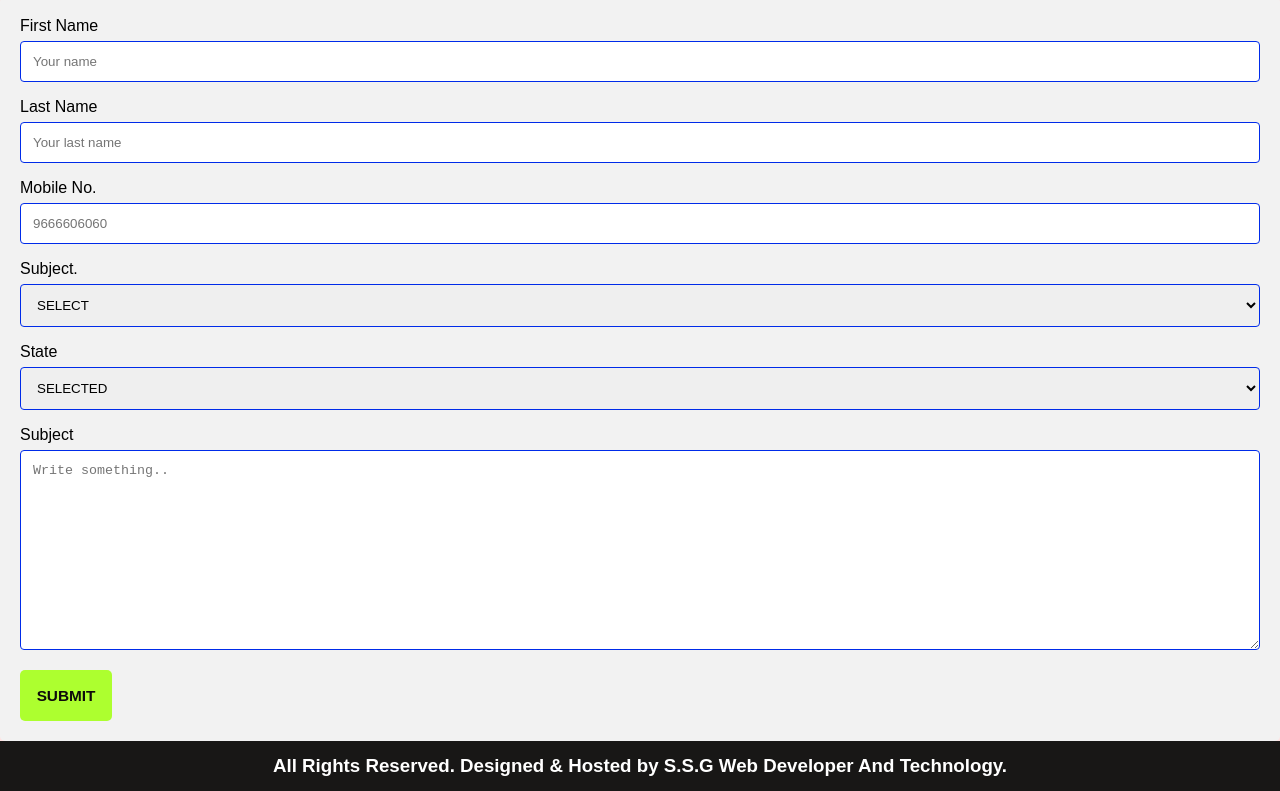
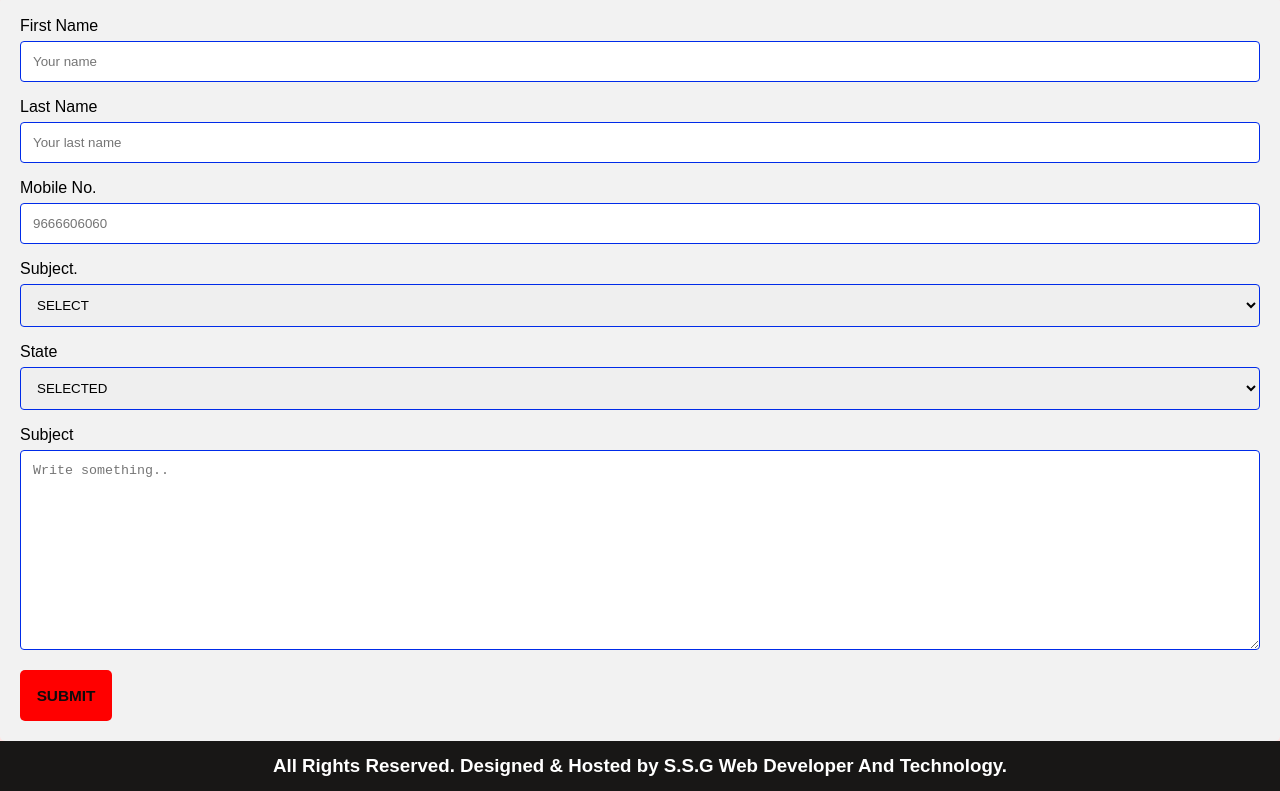
Before and after one commit to allworkonline/contact, a plain HTML site: page index.html in a window 1280 px wide. In both pictures the pointer is over the button "SUBMIT". Shown: the part 384-1175 px from the top of the page. Drawn offline with Linux system fonts and the light colour scheme.

Commit message:
Add files via upload

```diff
--- a/contact.css
+++ b/contact.css
@@ -125,3 +125,8 @@ button{
    border-radius: 5px;
    font-weight: 700;
 }
+
+button:hover{
+   color: red;
+   background-color: rgb(255, 0, 0);
+}
```
Also changed, not shown: index.html (+1 -0 lines), download.jpeg (added).
